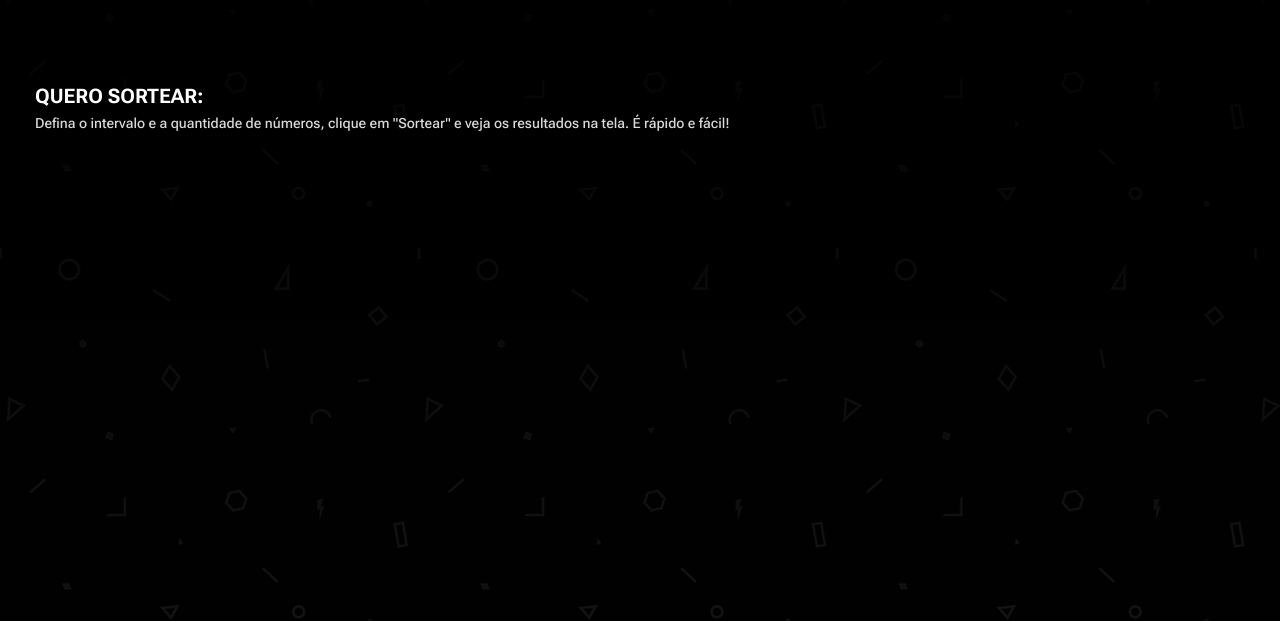
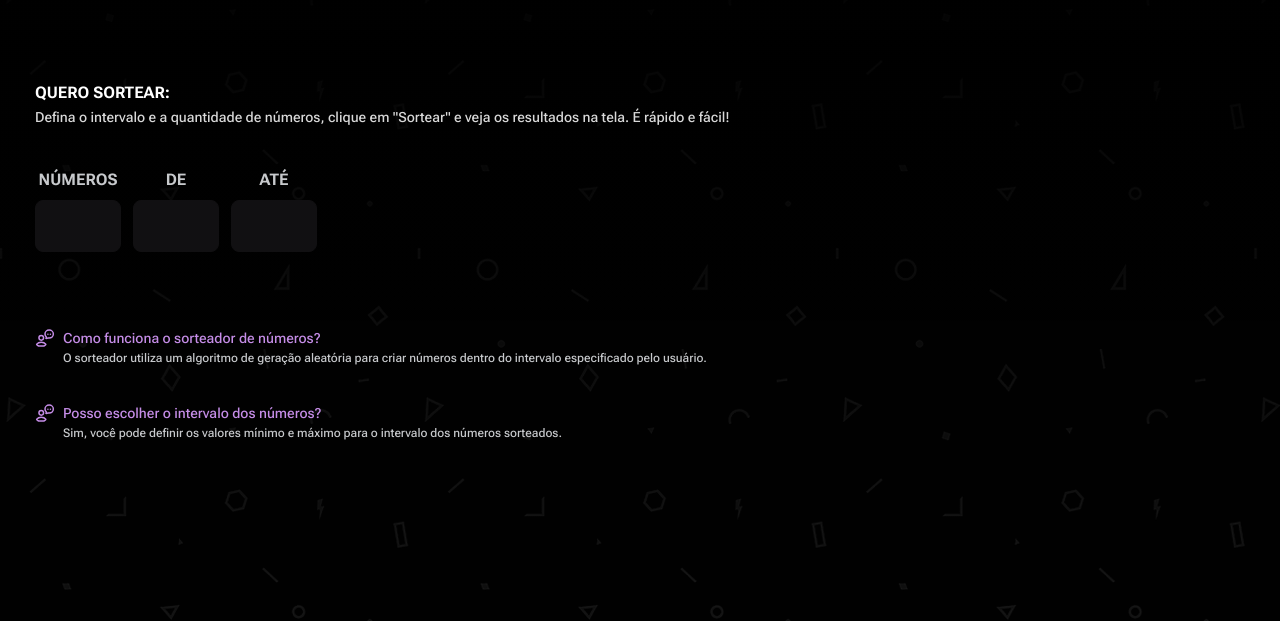
Before and after one commit to RodrigoStefano/sorteador-de-numeros-rocketseat, a plain HTML site: page index.html in a window 1280 px wide. Shown: the part 179-800 px from the top of the page. Drawn offline with Linux system fonts and the light colour scheme.

Commit message:
Finalização de informações de funcionalidade da aplicação, construção base fomrulário para sortear numeros

```diff
--- a/index.html
+++ b/index.html
@@ -46,9 +46,49 @@
                 "Sortear" e veja os resultados na tela. É rápido e fácil!
               </p>
             </div>
+            <form>
+              <div id="fields">
+                <div class="number-field">
+                  <label for="amount">números</label>
+                  <input type="number" name="amount" id="amount" />
+                </div>
+
+                <div class="number-field">
+                  <label for="start">de</label>
+                  <input type="number" name="start" id="start" />
+                </div>
+
+                <div class="number-field">
+                  <label for="end">até</label>
+                  <input type="number" name="end" id="end" />
+                </div>
+              </div>
+            </form>
           </div>
 
-          <div id="footer-layout"></div>
+          <div id="footer-layout">
+            <div class="info">
+              <img src="./image/svg/iconQuestions.svg" />
+              <div class="query-and-response">
+                <p class="query">Como funciona o sorteador de números?</p>
+                <p class="response">
+                  O sorteador utiliza um algoritmo de geração aleatória para
+                  criar números dentro do intervalo especificado pelo usuário.
+                </p>
+              </div>
+            </div>
+
+            <div class="info">
+              <img src="./image/svg/iconQuestions.svg" />
+              <div class="query-and-response">
+                <p class="query">Posso escolher o intervalo dos números?</p>
+                <p class="response">
+                  Sim, você pode definir os valores mínimo e máximo para o
+                  intervalo dos números sorteados.
+                </p>
+              </div>
+            </div>
+          </div>
         </div>
       </main>
     </div>
--- a/styles/global.css
+++ b/styles/global.css
@@ -44,8 +44,8 @@
   --paragraph-medium: 500 0.875rem/1.5 var(--font-roboto-flex);
   --paragraph-small: 500 0.75rem/1.5 var(--font-roboto-flex);
 
-  --label-medium: 700 1.25rem/1.5 var(--font-roboto-flex);
-  --label-small: 700 1rem/1.5 var(--font-roboto-flex);
+  --label-medium: 700 1rem/1.5 var(--font-roboto-flex);
+  --label-small: 700 0.875rem/1.5 var(--font-roboto-flex);
 
 }
 
@@ -55,6 +55,20 @@
   box-sizing: border-box;
 }
 
-body {
+body,
+input {
   color: var(--content-primary);
 }
+
+input {
+  background: none;
+  border: none;
+  appearance: none;
+  cursor: pointer;
+  outline: none;
+  text-align: center;
+}
+
+input::-webkit-inner-spin-button {
+  appearance: none;
+}
--- a/styles/index.css
+++ b/styles/index.css
@@ -46,6 +46,12 @@ header {
     margin-bottom: 8px;
 }
 
+#app-layout {
+    display: flex;
+    flex-direction: column;
+    gap: 2.5rem;
+}
+
 #header-app-layout h2 {
     font: var(--label-medium);
     color: var(--content-primary);
@@ -56,6 +62,57 @@ header {
 #header-app-layout p {
     font: var(--paragraph-medium);
     color: var(--content-tertiary);
+}
+
+#fields {
+    display: flex;
+    gap: 0.75rem;
+}
+
+.number-field {
+    max-width: 5.375rem;
+    display: flex;
+    flex-direction: column;
+    gap: 8px;
+}
+
+.number-field label {
+    font: var(--label-medium);
+    color: var(--content-secondary);
+    text-transform: uppercase;
+    text-align: center;
+}
+
+.number-field input {
+    padding: 4px 8px;
+    background-color: var(--background-secondary);
+    border: 1px solid var(--background-secondary);
+    font: var(--display-small);
+    color: var(--content-primary);
+    border-radius: 8px;
+}
+
+#footer-layout {
+    display: flex;
+    flex-direction: column;
+    gap: 2.25rem;
+}
+
+.info {
+    display: flex;
+    align-items: flex-start;
+    gap: 8px;
+}
+
+.query {
+    font: var(--paragraph-medium);
+    color: var(--content-brand);
+}
+
+
+.response {
+    font: var(--paragraph-small);
+    color: var(--content-secondary);
 }
 
 @media (min-width: 768px) {
```
Also changed, not shown: image/svg/iconQuestions.svg (added).
